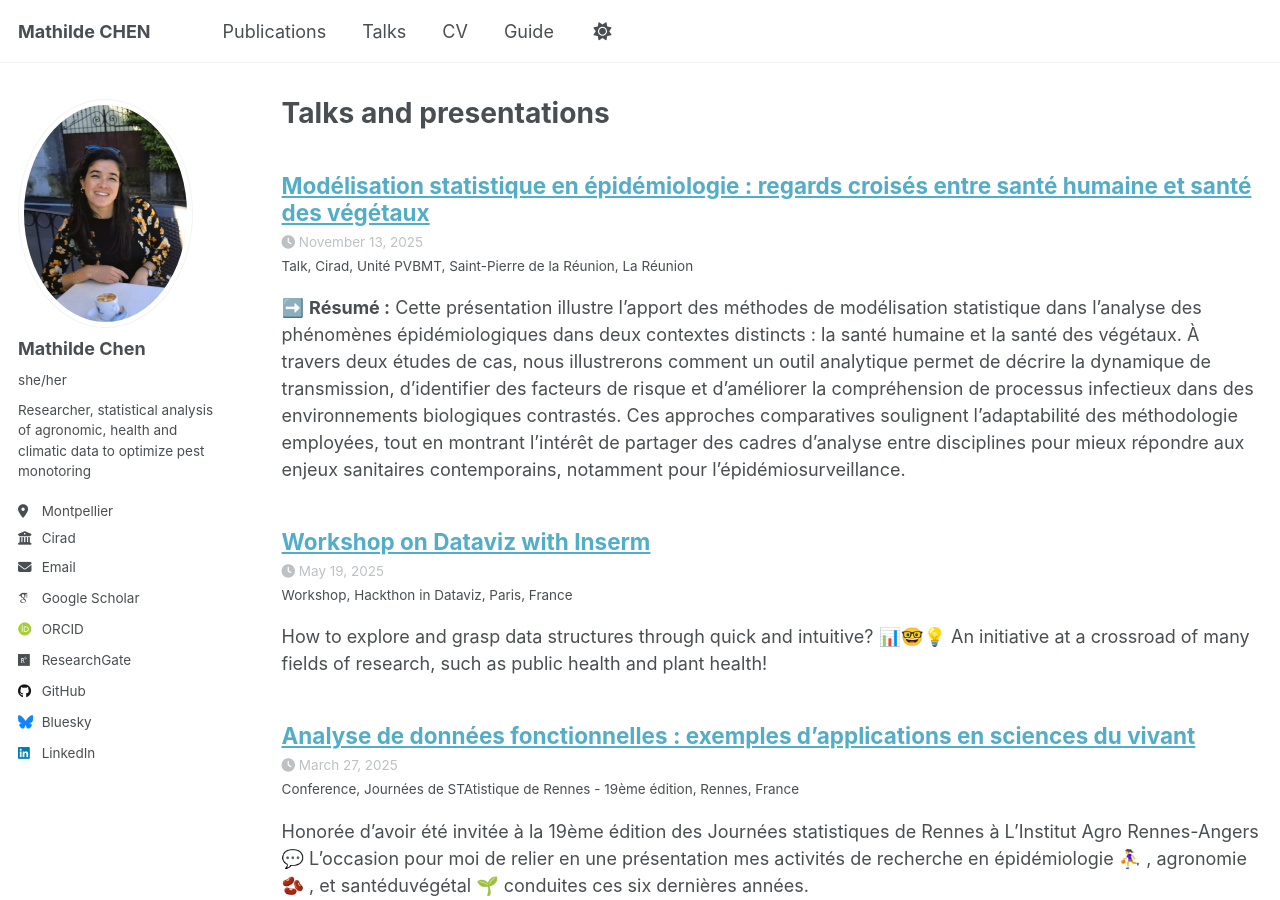
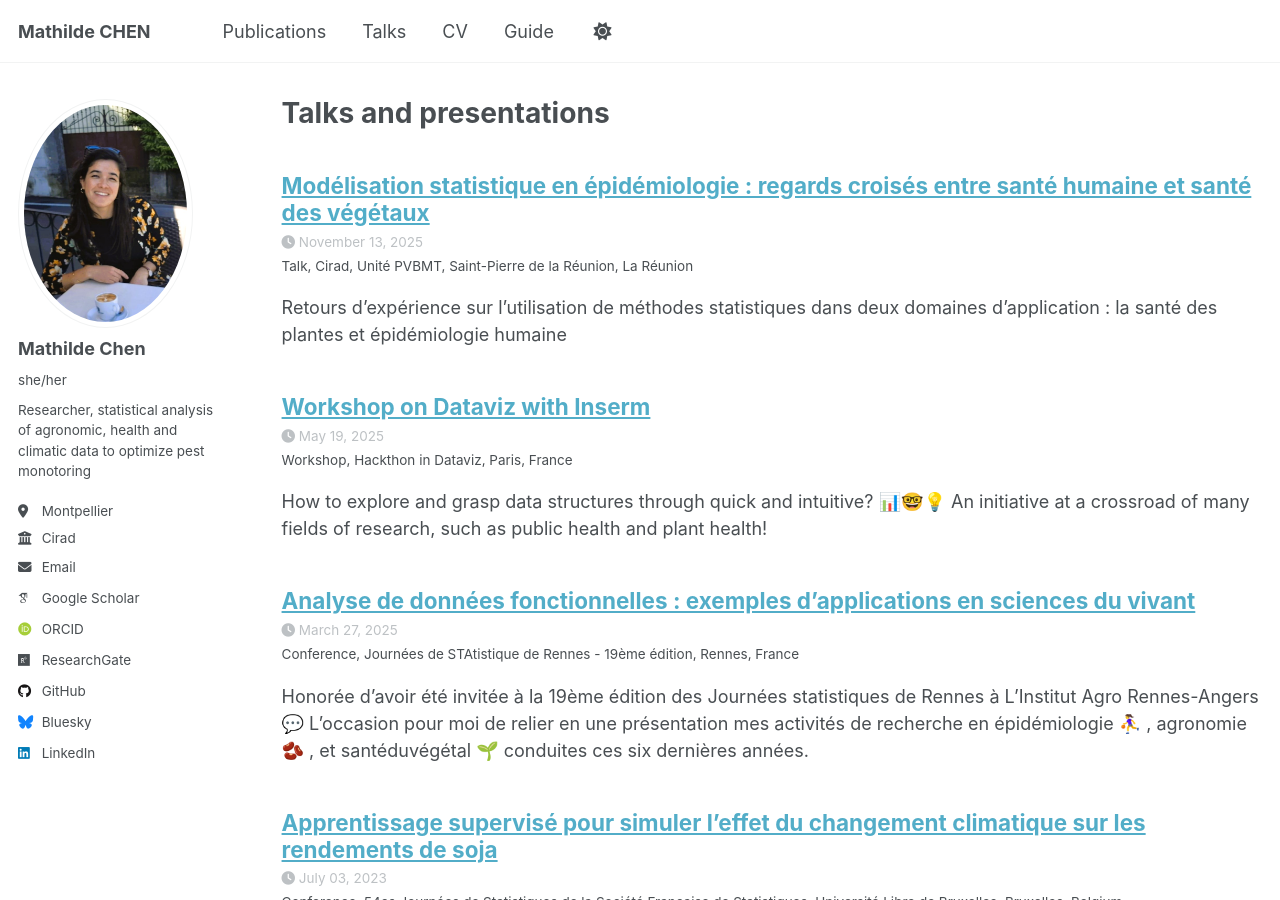
Before and after one commit to MathildeChen/MathildeChen.github.io, a Jekyll site: the page built from _pages/talks.html, in a window 1280 px wide and 900 px high. Built offline with Jekyll 4.4.1, drawn with Linux system fonts in a browser that asks for light colours; some web fonts are replaced; a script that is not in the unit is left out.

Commit message:
Update 2025-11-13-Animation_Scientifique_PVBMT.md

```diff
--- a/_talks/2025-11-13-Animation_Scientifique_PVBMT.md
+++ b/_talks/2025-11-13-Animation_Scientifique_PVBMT.md
@@ -7,6 +7,8 @@ venue: "Cirad, Unité PVBMT"
 date: 2025-11-13
 location: "Saint-Pierre de la Réunion, La Réunion"
 ---
+
+Retours d'expérience sur l'utilisation de méthodes statistiques dans deux domaines d'application : la santé des plantes et épidémiologie humaine
 
 ➡️ **Résumé :** Cette présentation illustre l’apport des méthodes de modélisation statistique dans l’analyse des phénomènes épidémiologiques dans deux
 contextes distincts : la santé humaine et la santé des végétaux. À travers deux études de cas, nous illustrerons comment un outil analytique permet de
```
